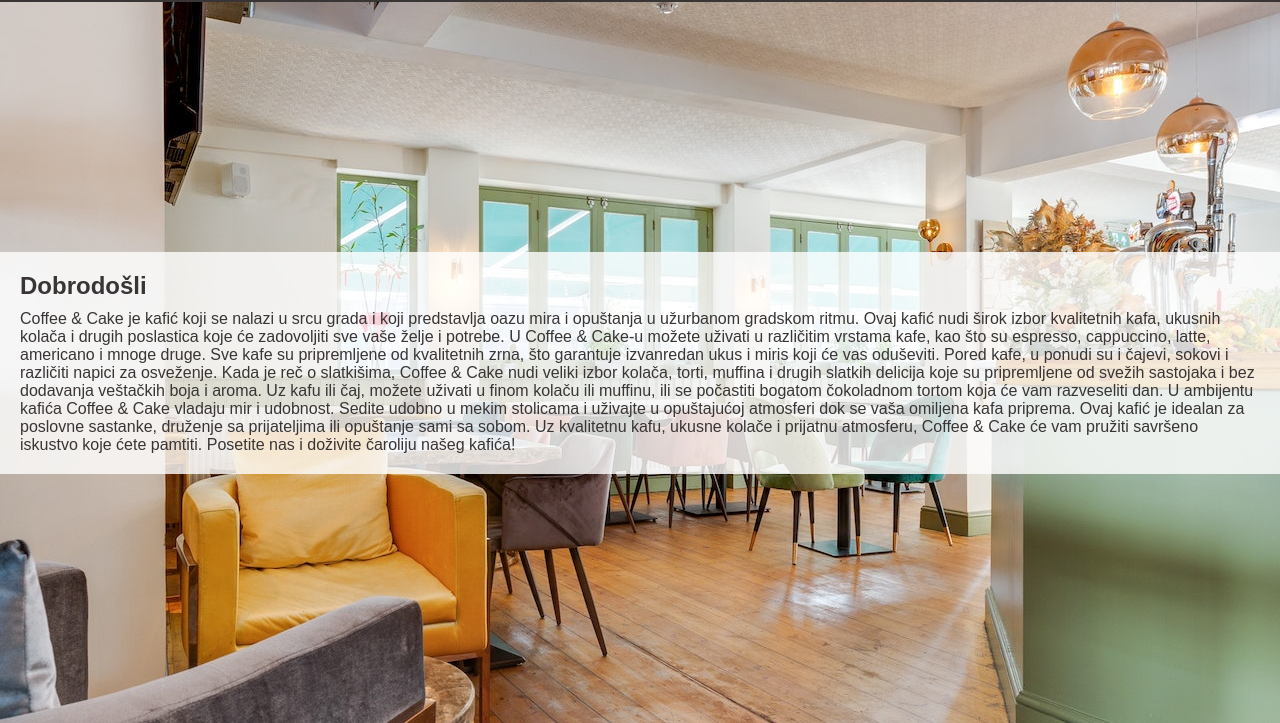
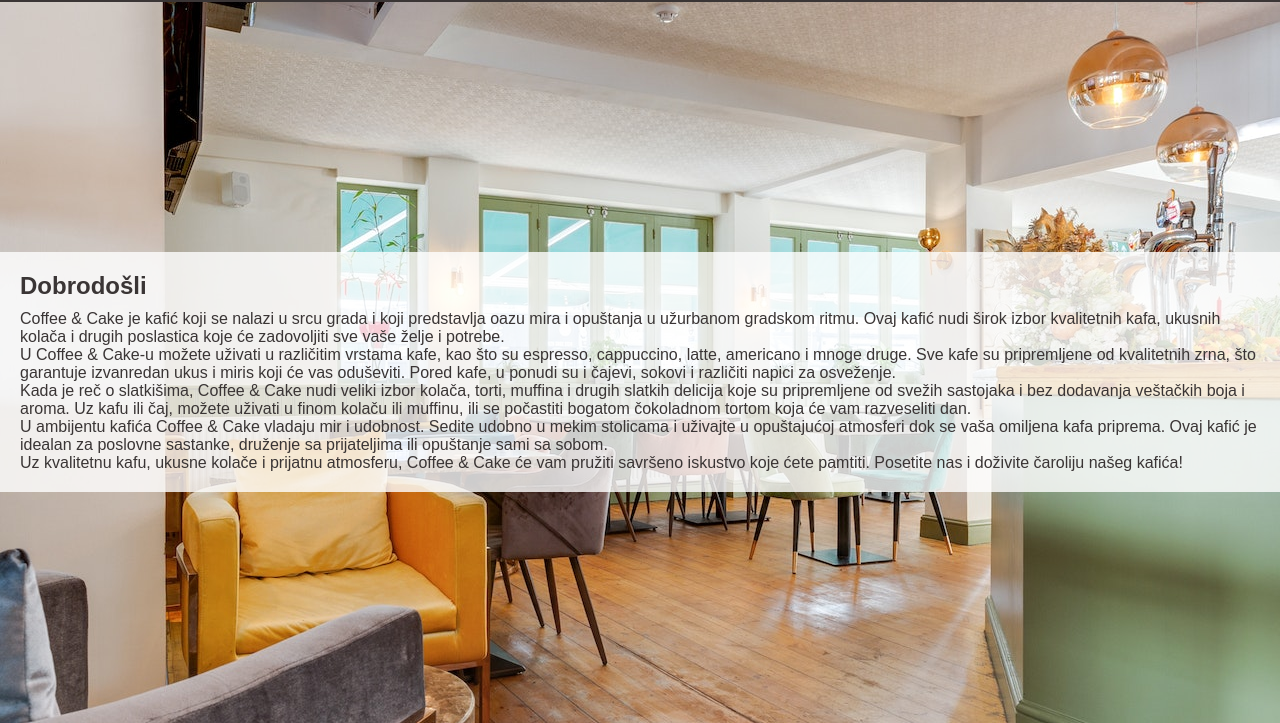
Before and after one commit to zoranakondic/zoranakondic.github.io, a plain HTML site: page index.html in a window 1280 px wide. Shown: the part 622-1345 px from the top of the page. Drawn offline with Linux system fonts and the light colour scheme.

Commit message:
Update index.html

```diff
--- a/index.html
+++ b/index.html
@@ -58,19 +58,18 @@
 
 				<div class="tekst-slika2" id="onama">
 					<h2> Dobrodošli </h2>
-					<p>
-						Coffee & Cake je kafić koji se nalazi u srcu grada i koji predstavlja oazu mira i opuštanja u užurbanom gradskom ritmu. Ovaj kafić nudi širok izbor kvalitetnih kafa, ukusnih kolača i drugih poslastica koje će zadovoljiti sve vaše želje i potrebe.
+					<p> Coffee & Cake je kafić koji se nalazi u srcu grada i koji predstavlja oazu mira i opuštanja u užurbanom gradskom ritmu. Ovaj kafić nudi širok izbor kvalitetnih kafa, ukusnih kolača i drugih poslastica koje će zadovoljiti sve vaše želje i potrebe.</p>
 
-						U Coffee & Cake-u možete uživati u različitim vrstama kafe, kao što su espresso, cappuccino, latte, americano i mnoge druge. Sve kafe su pripremljene od kvalitetnih zrna, što garantuje izvanredan ukus i miris koji će vas oduševiti. Pored kafe, u ponudi su i čajevi, sokovi i različiti napici za osveženje.
+					<p>U Coffee & Cake-u možete uživati u različitim vrstama kafe, kao što su espresso, cappuccino, latte, americano i mnoge druge. Sve kafe su pripremljene od kvalitetnih zrna, što garantuje izvanredan ukus i miris koji će vas oduševiti. Pored kafe, u ponudi su i čajevi, sokovi i različiti napici za osveženje.</p>
 
-						Kada je reč o slatkišima, Coffee & Cake nudi veliki izbor kolača, torti, muffina i drugih slatkih delicija koje su pripremljene od svežih sastojaka i bez dodavanja veštačkih boja i aroma. Uz kafu ili čaj, možete uživati u finom kolaču ili muffinu, ili se počastiti bogatom čokoladnom tortom koja će vam razveseliti dan.
+					<p>Kada je reč o slatkišima, Coffee & Cake nudi veliki izbor kolača, torti, muffina i drugih slatkih delicija koje su pripremljene od svežih sastojaka i bez dodavanja veštačkih boja i aroma. Uz kafu ili čaj, možete uživati u finom kolaču ili muffinu, ili se počastiti bogatom čokoladnom tortom koja će vam razveseliti dan.</p>
 
-						U ambijentu kafića Coffee & Cake vladaju mir i udobnost. Sedite udobno u mekim stolicama i uživajte u opuštajućoj atmosferi dok se vaša omiljena kafa priprema. Ovaj kafić je idealan za poslovne sastanke, druženje sa prijateljima ili opuštanje sami sa sobom.
+					<p>U ambijentu kafića Coffee & Cake vladaju mir i udobnost. Sedite udobno u mekim stolicama i uživajte u opuštajućoj atmosferi dok se vaša omiljena kafa priprema. Ovaj kafić je idealan za poslovne sastanke, druženje sa prijateljima ili opuštanje sami sa sobom.</p>
 
-						Uz kvalitetnu kafu, ukusne kolače i prijatnu atmosferu, Coffee & Cake će vam pružiti savršeno iskustvo koje ćete pamtiti. Posetite nas i doživite čaroliju našeg kafića!
+					<p>Uz kvalitetnu kafu, ukusne kolače i prijatnu atmosferu, Coffee & Cake će vam pružiti savršeno iskustvo koje ćete pamtiti. Posetite nas i doživite čaroliju našeg kafića!</p>
 
 
-					</p>
+
 				</div>
 				</div>
 		</div>
```
